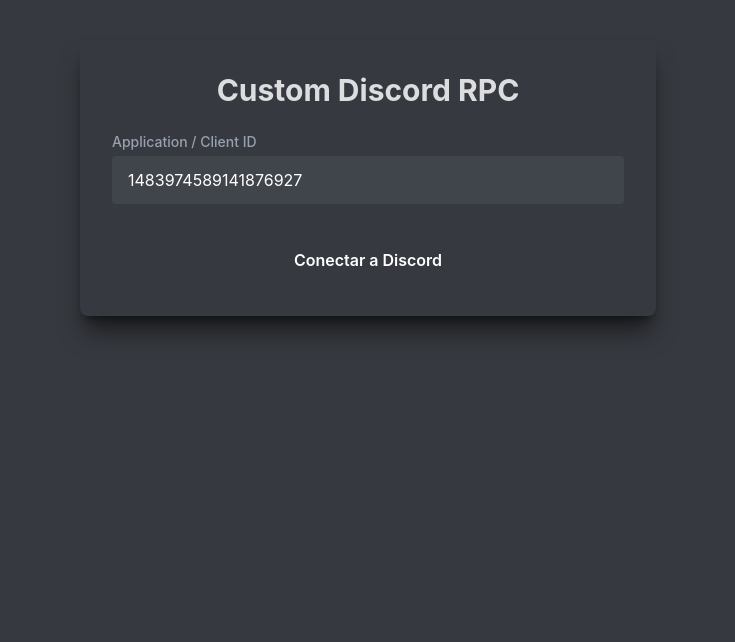
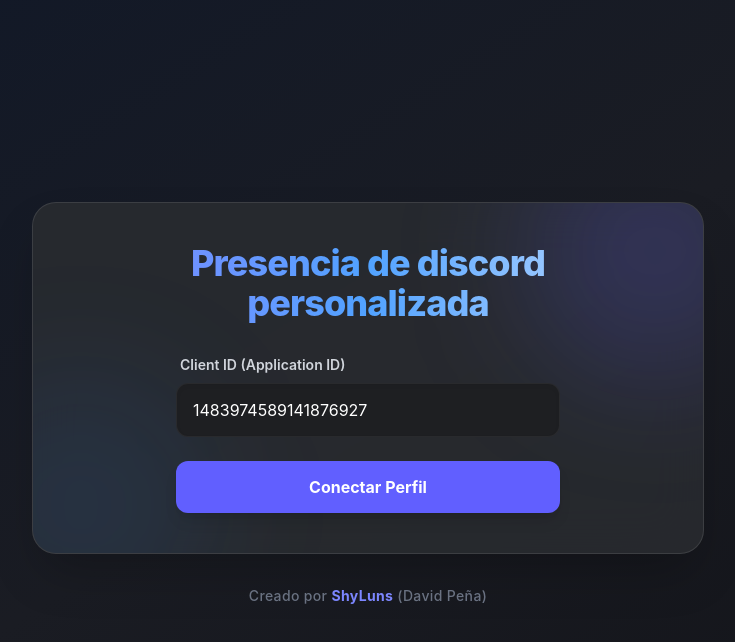
Before and after one commit to DavidRicardoDev/CustomDiscordRPC, a Vue app in the folder frontend/: page / in a window 1280 px wide. Shown: the top 642 px of the page, without its empty margins (272-1007 px from the left). Built offline with nearby package versions, Linux system fonts and the light colour scheme; no server answers.

Commit message:
style: Rediseño profesional (Glassmorphism), nuevo título y footer

```diff
--- a/frontend/src/App.vue
+++ b/frontend/src/App.vue
@@ -1,75 +1,102 @@
 <template>
-  <div class="min-h-screen bg-darker flex flex-col items-center py-10 relative">
+  <div class="min-h-screen bg-gradient-to-br from-gray-900 via-[#1a1c23] to-[#121318] flex flex-col items-center justify-center py-10 relative px-4 font-sans text-gray-100">
     <Transition name="toast">
-      <div v-if="toast.show" :class="['fixed top-5 left-1/2 -translate-x-1/2 px-6 py-3 rounded shadow-lg font-semibold text-white z-50 flex items-center gap-2 transition-all', toast.type === 'success' ? 'bg-green-500' : 'bg-red-500']">
-        <span v-if="toast.type==='success'">✅</span>
-        <span v-else>❌</span>
+      <div v-if="toast.show" :class="['fixed top-6 left-1/2 -translate-x-1/2 px-6 py-3 rounded-xl shadow-2xl font-semibold text-white z-50 flex items-center gap-3 backdrop-blur-md', toast.type === 'success' ? 'bg-emerald-500/90 border border-emerald-400/50' : 'bg-rose-500/90 border border-rose-400/50']">
+        <span v-if="toast.type==='success'" class="text-xl">✨</span>
+        <span v-else class="text-xl">⚠️</span>
         {{ toast.message }}
       </div>
     </Transition>
 
-    <div class="max-w-xl w-full bg-darkest p-8 rounded-lg shadow-xl shadow-black/50">
-      <h1 class="text-3xl font-bold text-center text-blurple mb-6 flex items-center justify-center gap-3">
-        Custom Discord RPC
+    <div class="max-w-2xl w-full bg-[#2b2d31]/80 backdrop-blur-xl border border-white/10 p-8 sm:p-10 rounded-3xl shadow-2xl relative overflow-hidden mt-4">
+      <!-- Decoración de fondo -->
+      <div class="absolute top-0 right-0 -mr-20 -mt-20 w-64 h-64 rounded-full bg-indigo-500/20 blur-3xl pointer-events-none"></div>
+      <div class="absolute bottom-0 left-0 -ml-20 -mb-20 w-64 h-64 rounded-full bg-blue-500/10 blur-3xl pointer-events-none"></div>
+
+      <div class="relative z-10">
+        <h1 class="text-3xl sm:text-4xl font-extrabold text-center mb-8 tracking-tight text-transparent bg-clip-text bg-gradient-to-r from-indigo-400 via-blue-400 to-blue-200">
+          Presencia de discord personalizada
         </h1>
 
-      <div v-if="!connected" class="space-y-4">
-        <div>
-          <label class="block text-sm font-medium mb-1 text-gray-400">Application / Client ID</label>
-          <input v-model="form.client_id" type="text" class="w-full bg-[#40444b] rounded px-4 py-3 outline-none focus:ring-2 ring-blurple transition-all text-white" placeholder="1483974589141876927">
+        <div v-if="!connected" class="space-y-6 max-w-sm mx-auto mt-4">
+          <div class="space-y-2">
+            <label class="block text-sm font-semibold text-gray-300 ml-1">Client ID (Application ID)</label>
+            <input v-model="form.client_id" type="text" class="w-full bg-[#1e1f22] border border-white/5 rounded-xl px-4 py-3.5 outline-none focus:ring-2 focus:ring-indigo-500 focus:border-transparent transition-all text-white placeholder-gray-500 shadow-inner" placeholder="Ej: 1483974589141876927">
           </div>
-        <button @click="connect" class="w-full bg-blurple hover:bg-[#4752C4] py-3 rounded text-white font-semibold transition-colors mt-4">
-          Conectar a Discord
+          <button @click="connect" class="w-full bg-indigo-500 hover:bg-indigo-400 active:bg-indigo-600 py-3.5 rounded-xl text-white font-bold transition-all transform hover:-translate-y-0.5 shadow-lg hover:shadow-indigo-500/25">
+            Conectar Perfil
           </button>
         </div>
 
-      <div v-else class="space-y-5 animate-fade-in">
-        <div class="flex justify-between items-center bg-[#40444b] p-4 rounded text-sm">
-          <span><span class="text-green-400 font-bold">●</span> Conectado</span>
-          <button @click="disconnect" class="text-red-400 hover:text-red-300 transition-colors font-semibold">Desconectar</button>
+        <div v-else class="space-y-8 animate-fade-in mt-4">
+
+          <div class="flex flex-col sm:flex-row justify-between items-center bg-[#1e1f22]/80 border border-white/5 p-4 rounded-2xl gap-4">
+            <div class="flex items-center gap-3">
+              <span class="relative flex h-3 w-3">
+                <span class="animate-ping absolute inline-flex h-full w-full rounded-full bg-emerald-400 opacity-75"></span>
+                <span class="relative inline-flex rounded-full h-3 w-3 bg-emerald-500"></span>
+              </span>
+              <span class="font-medium text-emerald-400">Enlazado a Discord</span>
+            </div>
+            <button @click="disconnect" class="text-rose-400 hover:text-rose-300 text-sm font-semibold transition-colors bg-rose-500/10 hover:bg-rose-500/20 px-4 py-2 rounded-lg">
+              Desconectar
+            </button>
           </div>
 
-        <div class="grid grid-cols-2 gap-4">
-          <div>
-            <label class="block text-xs font-semibold mb-1 text-gray-400 uppercase">Estado (State)</label>
-            <input v-model="rpc.state" type="text" class="w-full bg-[#36393f] rounded px-3 py-2 outline-none focus:ring-2 ring-blurple transition-all text-sm text-white" placeholder="Jugando en solitario...">
+          <div class="space-y-6">
+            <div class="grid grid-cols-1 sm:grid-cols-2 gap-5">
+              <div class="space-y-1.5">
+                <label class="block text-xs font-bold text-gray-400 uppercase tracking-wider ml-1">Estado (State)</label>
+                <input v-model="rpc.state" type="text" class="w-full bg-[#1e1f22] border border-white/5 rounded-xl px-4 py-3 outline-none focus:ring-2 focus:ring-indigo-500 transition-all text-sm text-gray-100 placeholder-gray-600 shadow-inner" placeholder="Ej: Explorando mazmorras...">
               </div>
-          <div>
-            <label class="block text-xs font-semibold mb-1 text-gray-400 uppercase">Detalles (Details)</label>
-            <input v-model="rpc.details" type="text" class="w-full bg-[#36393f] rounded px-3 py-2 outline-none focus:ring-2 ring-blurple transition-all text-sm text-white" placeholder="Nivel 100">
+              <div class="space-y-1.5">
+                <label class="block text-xs font-bold text-gray-400 uppercase tracking-wider ml-1">Detalles (Details)</label>
+                <input v-model="rpc.details" type="text" class="w-full bg-[#1e1f22] border border-white/5 rounded-xl px-4 py-3 outline-none focus:ring-2 focus:ring-indigo-500 transition-all text-sm text-gray-100 placeholder-gray-600 shadow-inner" placeholder="Ej: Nivel 100">
               </div>
             </div>
 
-        <div class="grid grid-cols-2 gap-4">
-          <div class="space-y-4">
-            <div>
-              <label class="block text-xs font-semibold mb-1 text-gray-400 uppercase">Imagen Grande (URL)</label>
-              <input v-model="rpc.large_image" type="text" class="w-full bg-[#36393f] rounded px-3 py-2 outline-none focus:ring-2 ring-blurple transition-all text-sm text-white" placeholder="https://...">
+            <div class="bg-[#1e1f22]/50 p-5 rounded-2xl border border-white/5 space-y-4">
+              <h3 class="text-sm font-bold text-gray-300 border-b border-gray-700/50 pb-2">🖼️ Imagen Principal (Grande)</h3>
+              <div class="grid grid-cols-1 sm:grid-cols-2 gap-5">
+                <div class="space-y-1.5">
+                  <label class="block text-xs font-semibold text-gray-400 ml-1">Enlace a Imagen (URL)</label>
+                  <input v-model="rpc.large_image" type="text" class="w-full bg-[#2b2d31] rounded-lg px-3.5 py-2.5 outline-none focus:ring-2 focus:ring-blue-500 transition-all text-sm text-gray-200 placeholder-gray-600 border border-transparent focus:border-blue-500/50" placeholder="https://imgur.com/foto.png">
                 </div>
-            <div>
-              <label class="block text-xs font-semibold mb-1 text-gray-400 uppercase">Texto Img Grande</label>
-              <input v-model="rpc.large_text" type="text" class="w-full bg-[#36393f] rounded px-3 py-2 outline-none focus:ring-2 ring-blurple transition-all text-sm text-white" placeholder="Mi logo chulo">
-            </div>
-          </div>
-
-          <div class="space-y-4">
-            <div>
-              <label class="block text-xs font-semibold mb-1 text-gray-400 uppercase">Imagen Pequeña (URL)</label>
-              <input v-model="rpc.small_image" type="text" class="w-full bg-[#36393f] rounded px-3 py-2 outline-none focus:ring-2 ring-blurple transition-all text-sm text-white" placeholder="https://...">
-            </div>
-            <div>
-              <label class="block text-xs font-semibold mb-1 text-gray-400 uppercase">Texto Img Pequeña</label>
-              <input v-model="rpc.small_text" type="text" class="w-full bg-[#36393f] rounded px-3 py-2 outline-none focus:ring-2 ring-blurple transition-all text-sm text-white" placeholder="100%">
+                <div class="space-y-1.5">
+                  <label class="block text-xs font-semibold text-gray-400 ml-1">Texto al pasar el mouse</label>
+                  <input v-model="rpc.large_text" type="text" class="w-full bg-[#2b2d31] rounded-lg px-3.5 py-2.5 outline-none focus:ring-2 focus:ring-blue-500 transition-all text-sm text-gray-200 placeholder-gray-600 border border-transparent focus:border-blue-500/50" placeholder="Logo de mi servidor">
                 </div>
               </div>
             </div>
 
-        <button @click="updateRPC" class="w-full bg-blurple hover:bg-[#4752C4] py-3 rounded text-white font-semibold transition-colors mt-6 shadow-lg">
-          Actualizar RPC
+            <div class="bg-[#1e1f22]/50 p-5 rounded-2xl border border-white/5 space-y-4">
+              <h3 class="text-sm font-bold text-gray-300 border-b border-gray-700/50 pb-2">⭐ Imagen Secundaria (Pequeña)</h3>
+              <div class="grid grid-cols-1 sm:grid-cols-2 gap-5">
+                <div class="space-y-1.5">
+                  <label class="block text-xs font-semibold text-gray-400 ml-1">Enlace a Imagen (URL)</label>
+                  <input v-model="rpc.small_image" type="text" class="w-full bg-[#2b2d31] rounded-lg px-3.5 py-2.5 outline-none focus:ring-2 focus:ring-blue-500 transition-all text-sm text-gray-200 placeholder-gray-600 border border-transparent focus:border-blue-500/50" placeholder="https://imgur.com/icono.gif">
+                </div>
+                <div class="space-y-1.5">
+                  <label class="block text-xs font-semibold text-gray-400 ml-1">Texto al pasar el mouse</label>
+                  <input v-model="rpc.small_text" type="text" class="w-full bg-[#2b2d31] rounded-lg px-3.5 py-2.5 outline-none focus:ring-2 focus:ring-blue-500 transition-all text-sm text-gray-200 placeholder-gray-600 border border-transparent focus:border-blue-500/50" placeholder="Rango Administrador">
+                </div>
+              </div>
+            </div>
+          </div>
+
+          <button @click="updateRPC" class="w-full bg-gradient-to-r from-indigo-500 to-blue-600 hover:from-indigo-400 hover:to-blue-500 active:from-indigo-600 active:to-blue-700 py-4 rounded-xl text-white font-extrabold text-lg transition-all transform hover:-translate-y-0.5 shadow-xl hover:shadow-indigo-500/25 mt-2">
+            🚀 Actualizar Presencia en Discord
           </button>
         </div>
+      </div>
+    </div>
 
-    </div>
+    <!-- Footer -->
+    <footer class="mt-8 mb-2 text-center z-10">
+      <p class="text-gray-500 text-sm font-medium tracking-wide">
+        Creado por <span class="text-indigo-400 font-bold">ShyLuns</span> (David Peña)
+      </p>
+    </footer>
   </div>
 </template>
 
@@ -163,18 +190,18 @@
 
 <style>
 .animate-fade-in {
-  animation: fadeIn 0.3s ease-out;
+  animation: fadeIn 0.4s cubic-bezier(0.16, 1, 0.3, 1);
 }
 @keyframes fadeIn {
-  from { opacity: 0; transform: translateY(10px); }
+  from { opacity: 0; transform: translateY(15px); }
   to { opacity: 1; transform: translateY(0); }
 }
 
 .toast-enter-active, .toast-leave-active {
-  transition: all 0.3s ease;
+  transition: all 0.4s cubic-bezier(0.16, 1, 0.3, 1);
 }
 .toast-enter-from, .toast-leave-to {
   opacity: 0;
-  transform: translate(-50%, -20px);
+  transform: translate(-50%, -30px);
 }
 </style>
```
Lines whose indentation alone changed are shown as unchanged.
